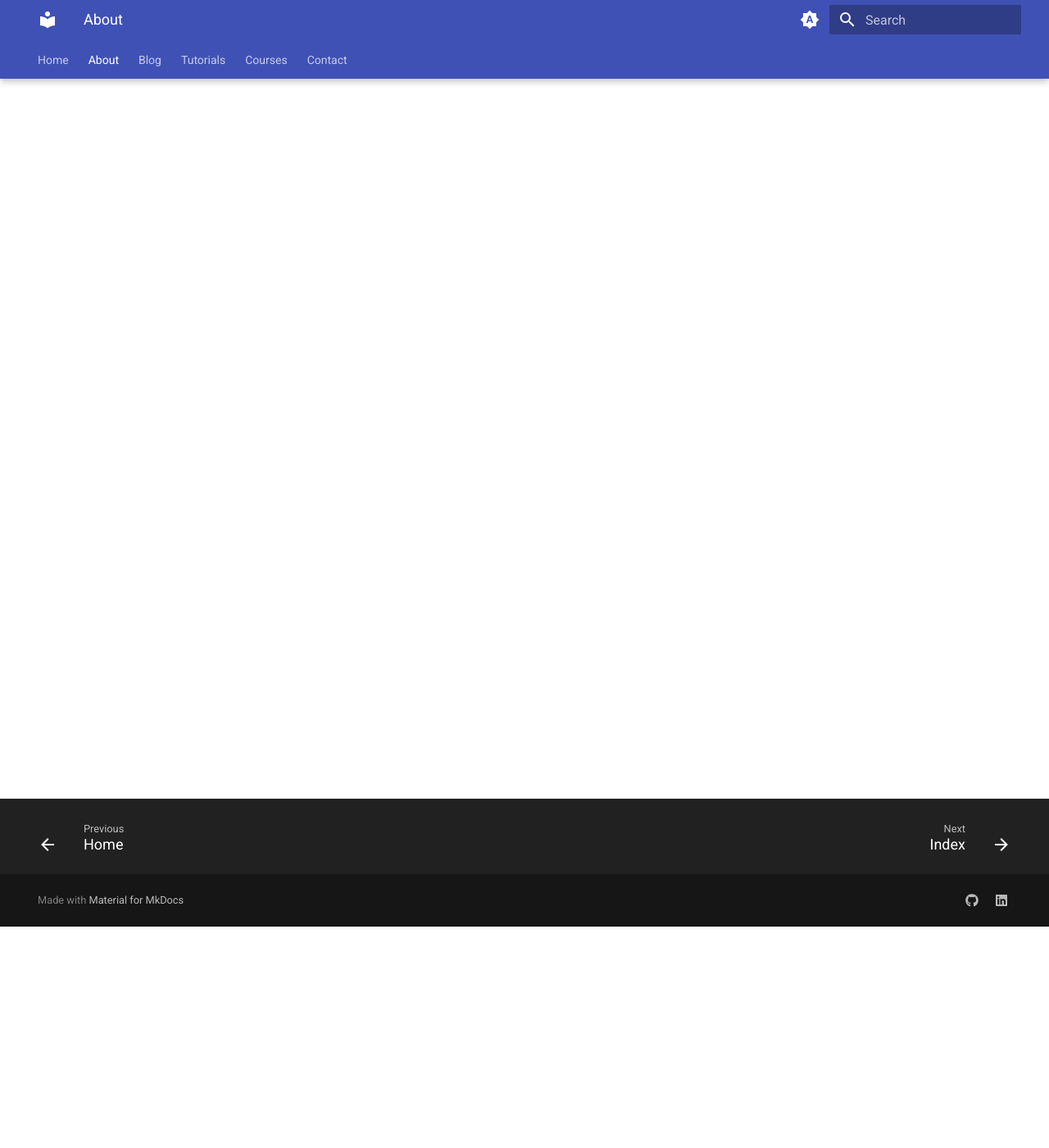
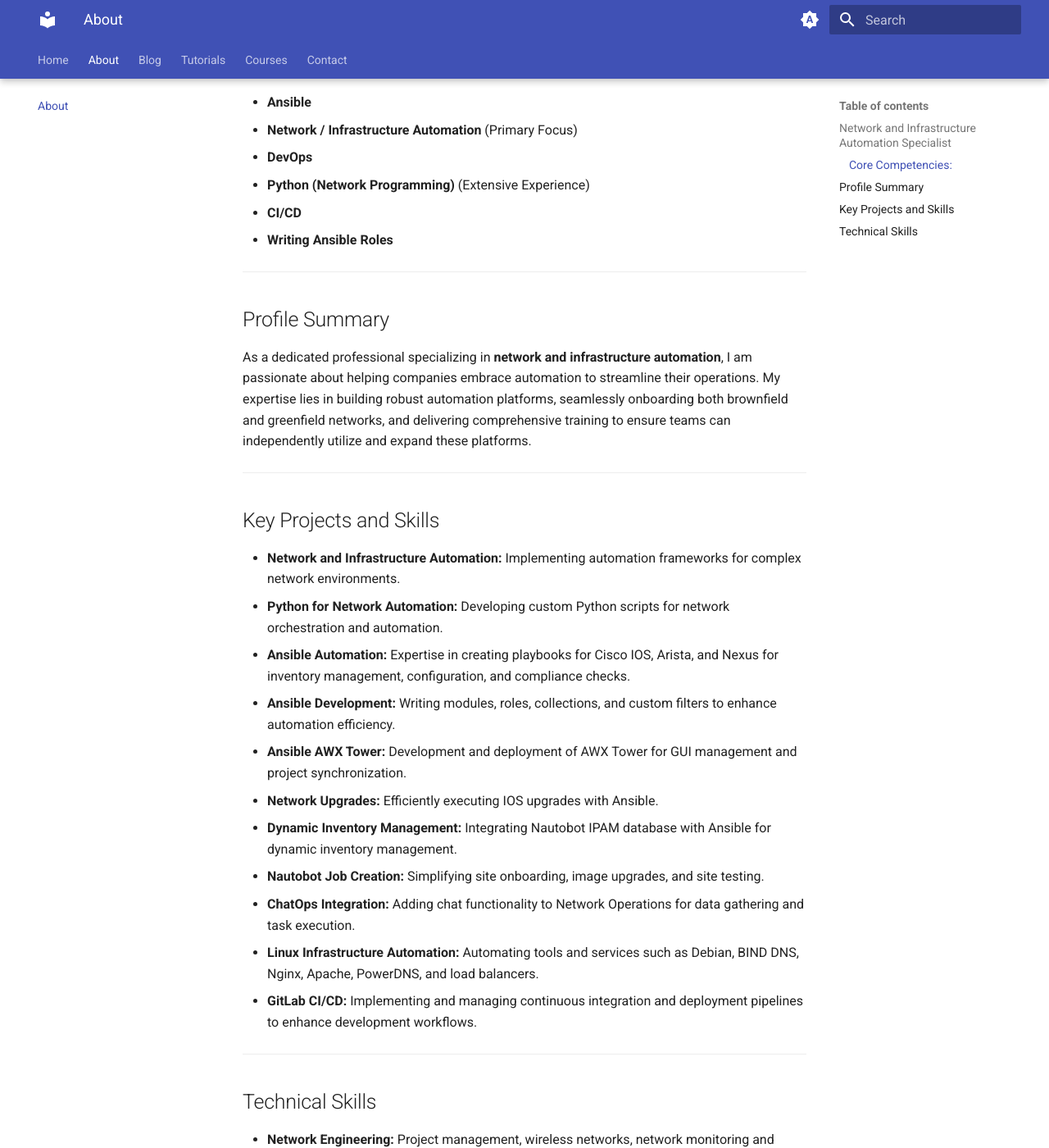
Before and after one commit to bsmeding/bsmeding.github.io, an MkDocs documentation site: the page built from docs/about.md, in a window 1280 px wide and 1400 px high, scrolled down 270 px. Shown: the whole window at 82% size. Built offline with MkDocs 1.6.1 and Material for MkDocs 9.7.7, drawn with Linux system fonts in a browser that asks for light colours; some of the changed text lies outside the part shown.

Commit message:
add aboutme and what is netdevops

```diff
--- a/docs/about.md
+++ b/docs/about.md
@@ -1 +1,52 @@
-About me
+# Who is Bart Smeding?
+
+## Network and Infrastructure Automation Specialist
+
+![Profile Picture](docs/images/bartsmeding.jpg)
+
+### Core Competencies:
+
+- **Ansible**
+- **Network / Infrastructure Automation** (Primary Focus)
+- **DevOps**
+- **Python (Network Programming)** (Extensive Experience)
+- **CI/CD**
+- **Writing Ansible Roles**
+
+---
+
+## Profile Summary
+
+As a dedicated professional specializing in **network and infrastructure automation**, I am passionate about helping companies embrace automation to streamline their operations. My expertise lies in building robust automation platforms, seamlessly onboarding both brownfield and greenfield networks, and delivering comprehensive training to ensure teams can independently utilize and expand these platforms.
+
+---
+
+## Key Projects and Skills
+
+- **Network and Infrastructure Automation:** Implementing automation frameworks for complex network environments.
+- **Python for Network Automation:** Developing custom Python scripts for network orchestration and automation.
+- **Ansible Automation:** Expertise in creating playbooks for Cisco IOS, Arista, and Nexus for inventory management, configuration, and compliance checks.
+- **Ansible Development:** Writing modules, roles, collections, and custom filters to enhance automation efficiency.
+- **Ansible AWX Tower:** Development and deployment of AWX Tower for GUI management and project synchronization.
+- **Network Upgrades:** Efficiently executing IOS upgrades with Ansible.
+- **Dynamic Inventory Management:** Integrating Nautobot IPAM database with Ansible for dynamic inventory management.
+- **Nautobot Job Creation:** Simplifying site onboarding, image upgrades, and site testing.
+- **ChatOps Integration:** Adding chat functionality to Network Operations for data gathering and task execution.
+- **Linux Infrastructure Automation:** Automating tools and services such as Debian, BIND DNS, Nginx, Apache, PowerDNS, and load balancers.
+- **GitLab CI/CD:** Implementing and managing continuous integration and deployment pipelines to enhance development workflows.
+
+---
+
+## Technical Skills
+
+- **Network Engineering:** Project management, wireless networks, network monitoring and management, capacity planning, subnetting, IPv4 and IPv6, routing and switching techniques, and network security.
+- **Network Automation:** Designing and deploying automated solutions to optimize network operations.
+- **Certifications:** CCNA, CCNP Routing and Switching.
+- **Microsoft Infrastructure and Security:** Comprehensive experience in managing and securing Microsoft environments.
+- **Storage Solutions:** Expertise in SAN and iSCSI storage solutions.
+- **Virtualization:** Proficient in Hyper-V clusters and VMware.
+- **Scripting and Programming:** Advanced proficiency in Python, VB, VBA, PHP, ASP, and Powershell for automation.
+
+---
+
+I am eager to bring my expertise to new challenges, driving innovation and efficiency through **network and infrastructure automation**. Let's connect and explore how I can contribute to your organization's success.
```
Also changed, not shown: docs/index.md (+2 -0 lines), docs/netdevops.md (added, +73 -0 lines), docs/images/bartsmeding.jpg (added), docs/images/ubuntu/rufus_create_uefi_boot_usb_ubuntu.png (added).
